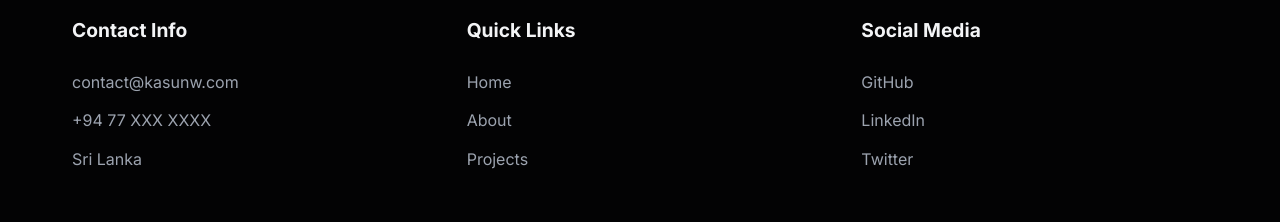
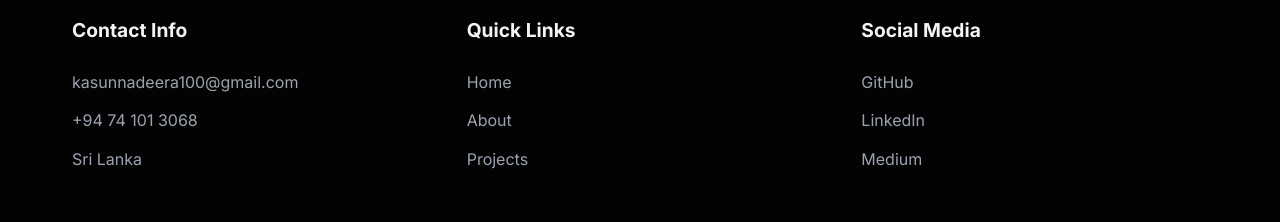
Before and after one commit to nadeera-se22018/mern-portfolio, a React app in the folder frontend/: page / in a window 1280 px wide. Shown: the part 2654-2876 px from the top of the page. Built offline with nearby package versions, Linux system fonts and the light colour scheme; the HTML template or start-up script is replaced by a standard one.

Commit message:
feat: implement core portfolio layout with global styles, AboutMe section, and footer components

```diff
--- a/frontend/src/components/Footer.jsx
+++ b/frontend/src/components/Footer.jsx
@@ -3,12 +3,12 @@ import './Footer.css';
 
 const Footer = () => {
     return (
-        <footer className="footer">
+        <footer className="footer" id="contact">
             <div className="container footer-container">
                 <div className="footer-col">
                     <h4>Contact Info</h4>
-                    <p>contact@kasunw.com</p>
-                    <p>+94 77 XXX XXXX</p>
+                    <p>kasunnadeera100@gmail.com</p>
+                    <p>+94 74 101 3068</p>
                     <p>Sri Lanka</p>
                 </div>
                 <div className="footer-col">
@@ -16,15 +16,15 @@ const Footer = () => {
                     <div className="footer-links">
                         <a href="#home">Home</a>
                         <a href="#about">About</a>
-                        <a href="#portfolio">Projects</a>
+                        <a href="#projects">Projects</a>
                     </div>
                 </div>
                 <div className="footer-col">
                     <h4>Social Media</h4>
                     <div className="footer-socials">
-                        <a href="#">GitHub</a>
-                        <a href="#">LinkedIn</a>
-                        <a href="#">Twitter</a>
+                        <a href="https://github.com/nadeera-se22018" target="_blank" rel="noopener noreferrer">GitHub</a>
+                        <a href="https://www.linkedin.com/in/kasun-nadeera-6bb48530a" target="_blank" rel="noopener noreferrer">LinkedIn</a>
+                        <a href="https://medium.com/@kasunnadeera100" target="_blank" rel="noopener noreferrer">Medium</a>
                     </div>
                 </div>
             </div>
```
